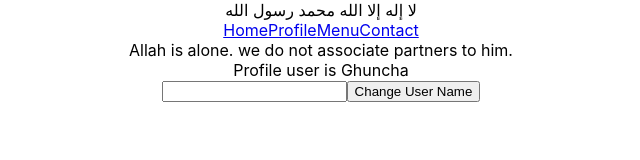
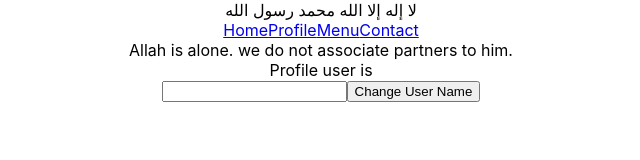
Before and after one commit to mannawar/react-2024, a React (Create React App) app: page /profile in a window 1280 px wide. Shown: the top 160 px of the page, without its empty margins (319-959 px from the left). Built offline with nearby package versions, Linux system fonts and the light colour scheme.

Commit message:
@tanstack/react-quey

```diff
--- a/package.json
+++ b/package.json
@@ -3,6 +3,7 @@
   "version": "0.1.0",
   "private": true,
   "dependencies": {
+    "@tanstack/react-query": "^5.17.9",
     "@testing-library/jest-dom": "^5.17.0",
     "@testing-library/react": "^13.4.0",
     "@testing-library/user-event": "^13.5.0",
--- a/src/App.js
+++ b/src/App.js
@@ -1,23 +1,25 @@
 
-import { BrowserRouter as Router, Routes, Route, Link } from 'react-router-dom';
+import { BrowserRouter as Router, Routes, Route} from 'react-router-dom';
 import './App.css';
 import {Home} from './pages/Home.js';
 import {Profile} from './pages/Profile.js';
 import {Menu} from './pages/Menu.js';
 import {Contact} from './pages/Contact.js';
 import { NavBar } from './pages/NavBar.js';
-import { useState, createContext } from 'react';
-
-export const AppContext = createContext();
+import {QueryClient, QueryClientProvider} from '@tanstack/react-query';
 
 function App() {
-  const [name, setName] = useState("Ghuncha");
-
+  const client = new QueryClient({
+    defaultOptions: {
+      queries:{
+        refetchOnWindowFocus: true
+    }}
+  });
   return (
     <>
       <div className='App'>
+        <QueryClientProvider client={client}>
         لا إله إلا الله محمد رسول الله
-        <AppContext.Provider value={{name, setName}}>
             <Router>
               <NavBar />
               <Routes>
@@ -29,7 +31,7 @@ function App() {
 
               </Routes>
             </Router>
-        </AppContext.Provider>
+          </QueryClientProvider>
       </div>
     </>
   );
--- a/src/components/ChangeProfile.js
+++ b/src/components/ChangeProfile.js
@@ -1,16 +1,15 @@
 import {useState} from 'react';
-import {useContext} from 'react';
-import {AppContext} from '../App';
+
 
 export const ChangeProfile = (props) => {
-    const [newUserName, setNewUserName] = useState("");
-    const {setName} = useContext(AppContext)
+    const [ setNewUserName] = useState("");
+
     return (
         <div>
             <input onChange={((event) => {
                 setNewUserName(event.target.value);
             })}/>
-            <button onClick={() => setName(newUserName)}>Change User Name</button>
+            <button onClick={() => console.log("Alhamdulillah")}>Change User Name</button>
         </div>
     )
 }
--- a/src/pages/Home.js
+++ b/src/pages/Home.js
@@ -1,9 +1,21 @@
-import {useContext} from 'react';
-import {AppContext} from '../App';
+import {useQuery} from '@tanstack/react-query'
+import Axios from 'axios';
 
-export const Home = (props) => {
-    const {name} = useContext(AppContext)
+export const Home = () => {
+    const {data:catData, isLoading, isError, refetch} = useQuery({queryKey: ["cat"], queryFn:() => {
+        return Axios.get("https://catfact.ninja/fact").then((res) => res.data);
+    }})
+    if(isLoading){
+        return <h1>Loading...</h1>
+    }
+    if(isError){
+        return <h1>Sorry there was an error</h1>
+    }
     return(
-        <h1>This is home page. Made to please Allah alone! user is {name}</h1>
+        <>
+            <h1>This is home page. Made to please Allah alone! <p>{catData?.fact}</p></h1>
+
+            <button onClick={refetch}>Refetch data</button>
+        </>
     )
 }
--- a/src/pages/Profile.js
+++ b/src/pages/Profile.js
@@ -1,15 +1,13 @@
-import {useContext} from 'react';
-import {AppContext} from '../App';
-import { ChangeProfile } from "../components/ChangeProfile.js";
+
+import { ChangeProfile } from "../components/ChangeProfile";
 
 export const Profile = () => {
-    const {name, setName} = useContext(AppContext)
     return(
         <>
             {" "}
             <div>Allah is alone. we do not associate partners to him.</div>
             <div>
-                Profile user is {name}
+                Profile user is
                 <ChangeProfile />
             </div>
         </>
```
Also changed, not shown: 1 other file (tests, documents, lock files or other folders). Lines whose indentation alone changed are shown as unchanged.
